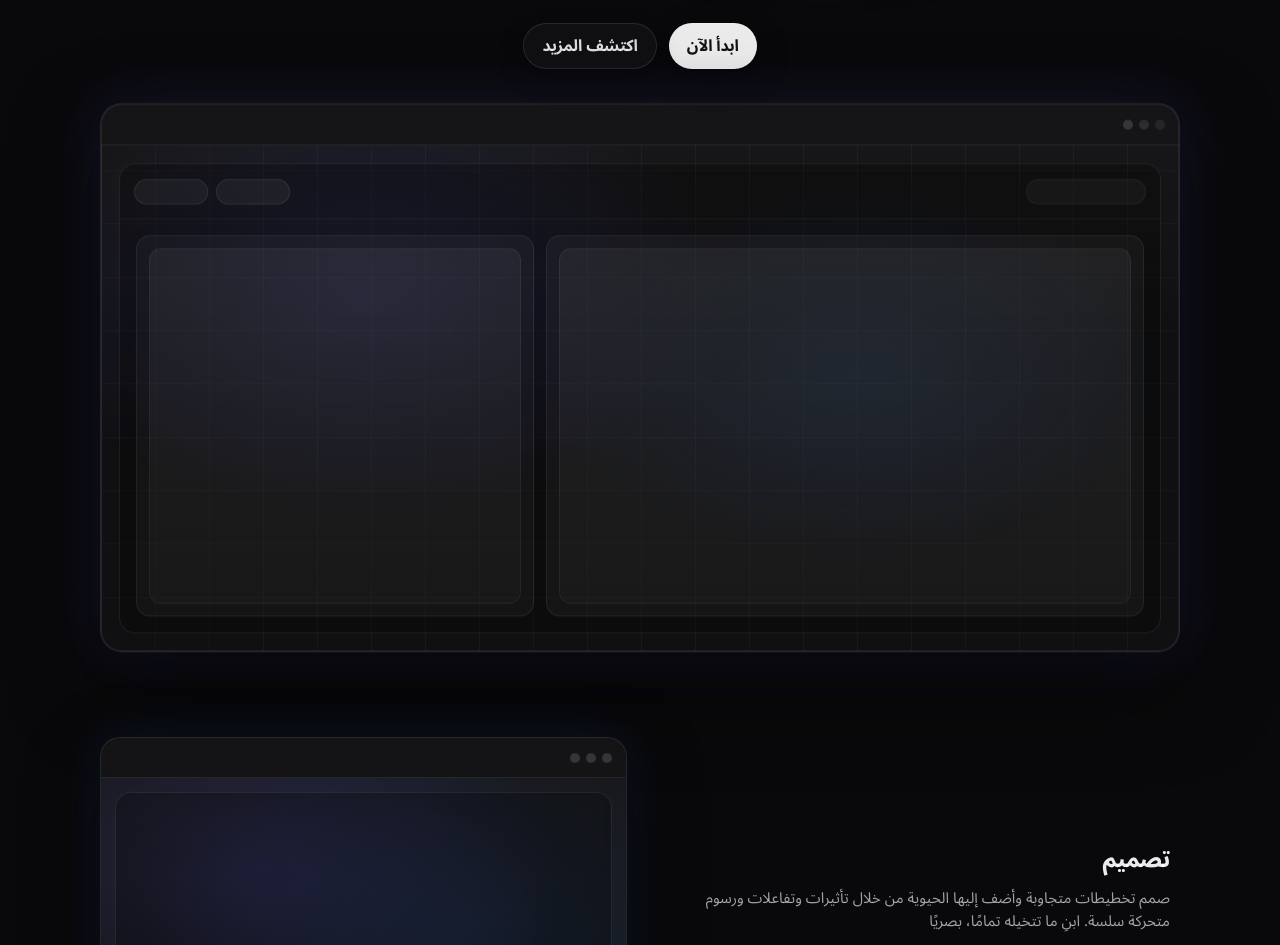
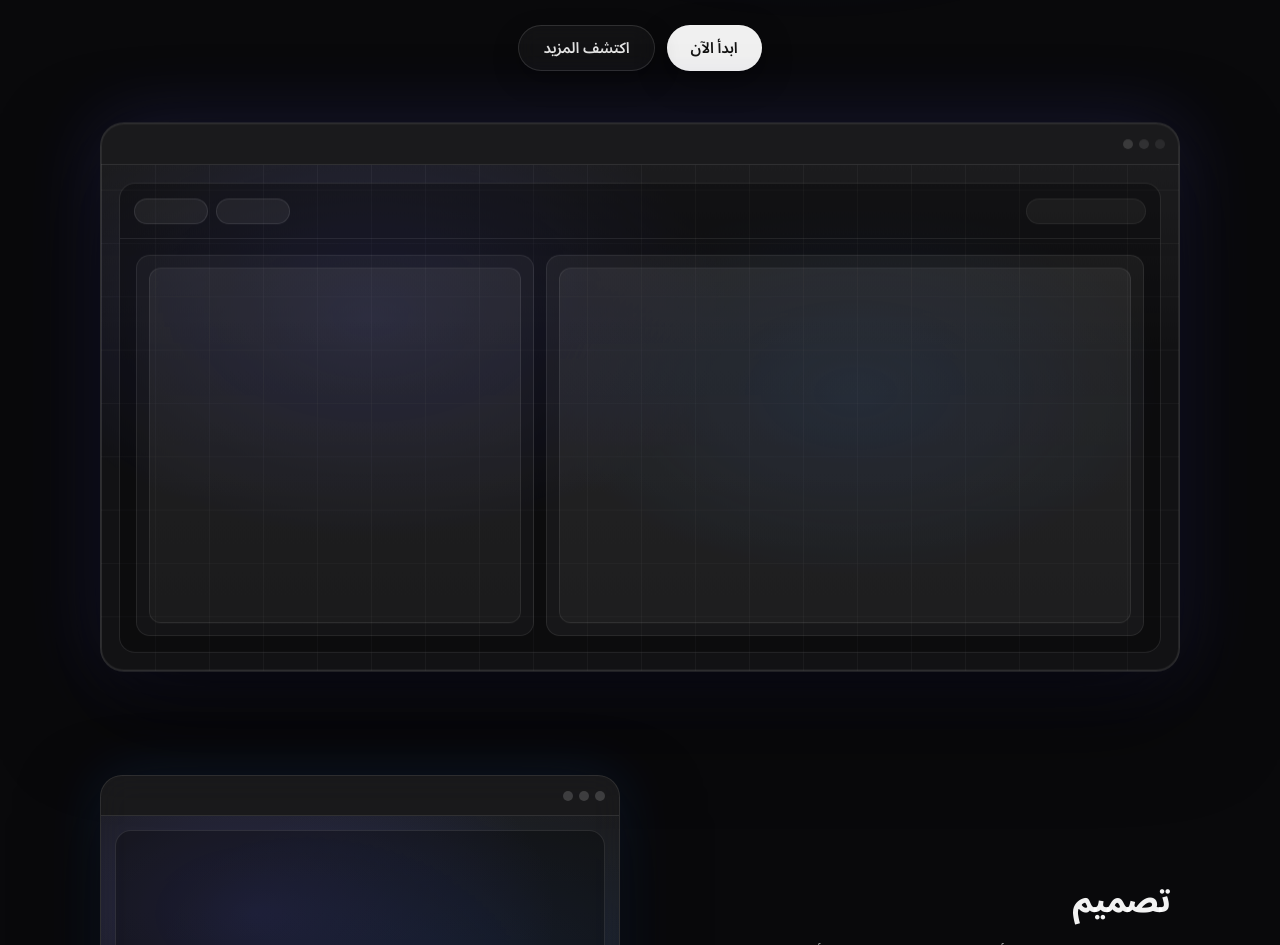
Before and after one commit to ibrimx/Aircraft, a Next.js app in the folder apps/web/: page / in a window 1280 px wide. Shown: the part 307-1252 px from the top of the page. Built offline with nearby package versions, Linux system fonts and the light colour scheme.

Commit message:
Update home.module.css

```diff
--- a/apps/web/src/pages/home.module.css
+++ b/apps/web/src/pages/home.module.css
@@ -5,6 +5,7 @@
   background: #09090b;
   color: rgba(255, 255, 255, 0.88);
   direction: rtl;
+  overflow-x: hidden;
 }
 
 .bgGlow {
@@ -13,11 +14,17 @@
   pointer-events: none;
   z-index: 0;
   background:
-    radial-gradient(800px 500px at 50% 10%, rgba(99, 102, 241, 0.18), transparent 55%),
-    radial-gradient(700px 450px at 60% 20%, rgba(59, 130, 246, 0.12), transparent 60%),
-    radial-gradient(900px 600px at 40% 5%, rgba(168, 85, 247, 0.10), transparent 60%);
-  filter: blur(10px);
-  opacity: 0.9;
+    radial-gradient(800px 500px at 50% 10%, rgba(99, 102, 241, 0.20), transparent 55%),
+    radial-gradient(700px 450px at 60% 20%, rgba(59, 130, 246, 0.14), transparent 60%),
+    radial-gradient(900px 600px at 40% 5%, rgba(168, 85, 247, 0.12), transparent 60%);
+  filter: blur(12px);
+  opacity: 0.95;
+  animation: glowPulse 10s ease-in-out infinite;
+}
+
+@keyframes glowPulse {
+  0%, 100% { opacity: 0.9; }
+  50% { opacity: 1; }
 }
 
 .container {
@@ -38,11 +45,19 @@
   font-weight: 800;
   letter-spacing: -0.02em;
   font-size: 18px;
-  color: rgba(255, 255, 255, 0.92);
-  background: linear-gradient(180deg, rgba(255,255,255,0.95), rgba(255,255,255,0.78));
+  background: linear-gradient(180deg, rgba(255,255,255,0.98), rgba(255,255,255,0.80));
   -webkit-background-clip: text;
   background-clip: text;
   color: transparent;
+  cursor: default;
+  transition: all 0.3s ease;
+}
+
+.logo:hover {
+  background: linear-gradient(180deg, #fff, rgba(255,255,255,0.85));
+  -webkit-background-clip: text;
+  background-clip: text;
+  filter: drop-shadow(0 0 8px rgba(99, 102, 241, 0.4));
 }
 
 .hero {
@@ -57,14 +72,16 @@
   line-height: 1.08;
   font-weight: 800;
   letter-spacing: -0.03em;
-  color: rgba(255, 255, 255, 0.94);
+  color: rgba(255, 255, 255, 0.96);
+  text-shadow: 0 2px 20px rgba(99, 102, 241, 0.15);
 }
 
 .heroSub {
   margin: 18px auto 0;
   max-width: 860px;
   font-size: clamp(15px, 1.6vw, 18px);
-  color: rgba(255, 255, 255, 0.62);
+  color: rgba(255, 255, 255, 0.64);
+  line-height: 1.6;
 }
 
 .ctaRow {
@@ -78,72 +95,95 @@
 .btnPrimary,
 .btnSecondary {
   height: 46px;
-  padding: 0 18px;
+  padding: 0 24px;
   border-radius: 999px;
   display: inline-flex;
   align-items: center;
   justify-content: center;
-  font-weight: 700;
+  font-weight: 600;
+  font-size: 15px;
   letter-spacing: -0.01em;
-  transition: transform 160ms ease, background 160ms ease, border-color 160ms ease, box-shadow 160ms ease;
+  transition: all 0.25s cubic-bezier(0.25, 0.46, 0.45, 0.94);
   user-select: none;
+  position: relative;
+  overflow: hidden;
 }
 
 .btnPrimary {
-  background: rgba(255, 255, 255, 0.92);
+  background: rgba(255, 255, 255, 0.94);
   color: rgba(0, 0, 0, 0.92);
   box-shadow:
-    0 10px 30px rgba(0, 0, 0, 0.35),
-    0 0 0 1px rgba(255, 255, 255, 0.12) inset;
+    0 10px 30px rgba(0, 0, 0, 0.4),
+    0 0 0 1px rgba(255, 255, 255, 0.14) inset;
 }
 
 .btnPrimary:hover {
-  transform: translateY(-1px);
+  transform: translateY(-2px);
+  background: #fff;
   box-shadow:
-    0 16px 42px rgba(0, 0, 0, 0.42),
-    0 0 0 1px rgba(255, 255, 255, 0.16) inset,
-    0 0 30px rgba(99, 102, 241, 0.20);
+    0 16px 42px rgba(0, 0, 0, 0.45),
+    0 0 0 1px rgba(255, 255, 255, 0.18) inset,
+    0 0 40px rgba(99, 102, 241, 0.25);
+}
+
+.btnPrimary:active {
+  transform: translateY(0px);
 }
 
 .btnSecondary {
-  background: rgba(255, 255, 255, 0.03);
-  color: rgba(255, 255, 255, 0.86);
-  border: 1px solid rgba(255, 255, 255, 0.10);
-  box-shadow: 0 10px 26px rgba(0, 0, 0, 0.25);
+  background: rgba(255, 255, 255, 0.04);
+  color: rgba(255, 255, 255, 0.88);
+  border: 1px solid rgba(255, 255, 255, 0.12);
+  box-shadow: 0 10px 26px rgba(0, 0, 0, 0.28);
+  backdrop-filter: blur(10px);
 }
 
 .btnSecondary:hover {
-  transform: translateY(-1px);
-  border-color: rgba(255, 255, 255, 0.16);
+  transform: translateY(-2px);
+  border-color: rgba(255, 255, 255, 0.18);
+  background: rgba(255, 255, 255, 0.06);
   box-shadow:
-    0 14px 34px rgba(0, 0, 0, 0.34),
-    0 0 28px rgba(59, 130, 246, 0.16);
+    0 14px 34px rgba(0, 0, 0, 0.36),
+    0 0 32px rgba(59, 130, 246, 0.18);
+}
+
+.btnSecondary:active {
+  transform: translateY(0px);
 }
 
 /* ---------- Mockup (Framer-like curved) ---------- */
 
 .mockWrap {
-  margin-top: 34px;
+  margin-top: 48px;
   display: flex;
   justify-content: center;
+  will-change: transform, opacity;
 }
 
 .mockPerspective {
   width: min(1120px, 100%);
-  transform: perspective(1400px) rotateX(9deg);
-  transform-origin: center top;
+  transform-style: preserve-3d;
+  will-change: transform;
 }
 
 .mockCard {
-  border-radius: 22px;
-  border: 1px solid rgba(255, 255, 255, 0.10);
-  background: rgba(255, 255, 255, 0.03);
-  backdrop-filter: blur(14px);
+  border-radius: 24px;
+  border: 1px solid rgba(255, 255, 255, 0.12);
+  background: rgba(255, 255, 255, 0.04);
+  backdrop-filter: blur(16px);
   overflow: hidden;
   box-shadow:
-    0 34px 90px rgba(0, 0, 0, 0.55),
-    0 0 0 1px rgba(255, 255, 255, 0.06) inset,
-    0 0 60px rgba(99, 102, 241, 0.18);
+    0 40px 100px rgba(0, 0, 0, 0.60),
+    0 0 0 1px rgba(255, 255, 255, 0.08) inset,
+    0 0 80px rgba(99, 102, 241, 0.20);
+  transition: all 0.4s cubic-bezier(0.25, 0.46, 0.45, 0.94);
+}
+
+.mockCard:hover {
+  box-shadow:
+    0 45px 110px rgba(0, 0, 0, 0.65),
+    0 0 0 1px rgba(255, 255, 255, 0.12) inset,
+    0 0 100px rgba(99, 102, 241, 0.28);
 }
 
 .mockTopBar {
@@ -152,8 +192,8 @@
   align-items: center;
   gap: 10px;
   padding: 0 14px;
-  border-bottom: 1px solid rgba(255, 255, 255, 0.08);
-  background: rgba(255, 255, 255, 0.02);
+  border-bottom: 1px solid rgba(255, 255, 255, 0.10);
+  background: rgba(255, 255, 255, 0.03);
 }
 
 .dots {
@@ -165,7 +205,8 @@
   width: 10px;
   height: 10px;
   border-radius: 999px;
-  background: rgba(255, 255, 255, 0.14);
+  background: rgba(255, 255, 255, 0.16);
+  will-change: opacity;
 }
 
 .mockBody {
@@ -177,32 +218,32 @@
   position: absolute;
   inset: 0;
   background:
-    radial-gradient(600px 380px at 25% 30%, rgba(99, 102, 241, 0.20), transparent 60%),
-    radial-gradient(520px 320px at 70% 45%, rgba(59, 130, 246, 0.14), transparent 60%),
-    linear-gradient(180deg, rgba(255,255,255,0.04), transparent 40%),
+    radial-gradient(600px 380px at 25% 30%, rgba(99, 102, 241, 0.22), transparent 60%),
+    radial-gradient(520px 320px at 70% 45%, rgba(59, 130, 246, 0.16), transparent 60%),
+    linear-gradient(180deg, rgba(255,255,255,0.05), transparent 40%),
     repeating-linear-gradient(
       90deg,
-      rgba(255,255,255,0.04) 0px,
-      rgba(255,255,255,0.04) 1px,
+      rgba(255,255,255,0.045) 0px,
+      rgba(255,255,255,0.045) 1px,
       transparent 1px,
       transparent 54px
     ),
     repeating-linear-gradient(
       0deg,
-      rgba(255,255,255,0.035) 0px,
-      rgba(255,255,255,0.035) 1px,
+      rgba(255,255,255,0.04) 0px,
+      rgba(255,255,255,0.04) 1px,
       transparent 1px,
       transparent 54px
     );
-  opacity: 0.85;
+  opacity: 0.9;
 }
 
 .mockContent {
   position: absolute;
   inset: 18px;
   border-radius: 16px;
-  border: 1px solid rgba(255, 255, 255, 0.08);
-  background: rgba(0, 0, 0, 0.25);
+  border: 1px solid rgba(255, 255, 255, 0.10);
+  background: rgba(0, 0, 0, 0.30);
   overflow: hidden;
 }
 
@@ -212,15 +253,16 @@
   align-items: center;
   justify-content: space-between;
   padding: 0 14px;
-  border-bottom: 1px solid rgba(255, 255, 255, 0.06);
+  border-bottom: 1px solid rgba(255, 255, 255, 0.08);
 }
 
 .mockPill {
   height: 26px;
   width: 120px;
   border-radius: 999px;
-  background: rgba(255, 255, 255, 0.06);
-  border: 1px solid rgba(255, 255, 255, 0.08);
+  background: rgba(255, 255, 255, 0.08);
+  border: 1px solid rgba(255, 255, 255, 0.10);
+  will-change: opacity;
 }
 
 .mockActions {
@@ -232,8 +274,15 @@
   height: 26px;
   width: 74px;
   border-radius: 999px;
-  background: rgba(255, 255, 255, 0.05);
-  border: 1px solid rgba(255, 255, 255, 0.08);
+  background: rgba(255, 255, 255, 0.06);
+  border: 1px solid rgba(255, 255, 255, 0.10);
+  cursor: pointer;
+  transition: all 0.3s ease;
+}
+
+.mockChip:hover {
+  background: rgba(255, 255, 255, 0.10);
+  border-color: rgba(255, 255, 255, 0.14);
 }
 
 .mockMain {
@@ -246,36 +295,48 @@
 
 .mockPanel {
   border-radius: 14px;
-  background: rgba(255, 255, 255, 0.04);
-  border: 1px solid rgba(255, 255, 255, 0.07);
+  background: rgba(255, 255, 255, 0.05);
+  border: 1px solid rgba(255, 255, 255, 0.08);
+  cursor: pointer;
+  transition: all 0.3s cubic-bezier(0.25, 0.46, 0.45, 0.94);
+}
+
+.mockPanel:hover {
+  border-color: rgba(255, 255, 255, 0.12);
 }
 
 .mockPanelTall {
   border-radius: 14px;
-  background: rgba(255, 255, 255, 0.035);
-  border: 1px solid rgba(255, 255, 255, 0.07);
+  background: rgba(255, 255, 255, 0.04);
+  border: 1px solid rgba(255, 255, 255, 0.08);
+  cursor: pointer;
+  transition: all 0.3s cubic-bezier(0.25, 0.46, 0.45, 0.94);
+}
+
+.mockPanelTall:hover {
+  border-color: rgba(255, 255, 255, 0.12);
 }
 
 .mockPanelInner {
   margin: 12px;
   height: calc(100% - 24px);
   border-radius: 12px;
-  background: linear-gradient(180deg, rgba(255,255,255,0.05), rgba(255,255,255,0.02));
-  border: 1px solid rgba(255, 255, 255, 0.06);
+  background: linear-gradient(180deg, rgba(255,255,255,0.06), rgba(255,255,255,0.03));
+  border: 1px solid rgba(255, 255, 255, 0.08);
 }
 
 /* ---------- Features ---------- */
 
 .features {
-  margin-top: 78px;
+  margin-top: 100px;
   display: grid;
-  gap: 36px;
+  gap: 60px;
 }
 
 .featureRow {
   display: grid;
   grid-template-columns: 1fr 1fr;
-  gap: 26px;
+  gap: 40px;
   align-items: center;
 }
 
@@ -284,28 +345,37 @@
 }
 
 .featureTitle {
-  font-size: 22px;
+  font-size: 32px;
   font-weight: 800;
-  letter-spacing: -0.02em;
-  color: rgba(255, 255, 255, 0.92);
-  margin-bottom: 10px;
+  letter-spacing: -0.025em;
+  color: rgba(255, 255, 255, 0.95);
+  margin-bottom: 14px;
 }
 
 .featureDesc {
-  font-size: 15px;
-  color: rgba(255, 255, 255, 0.62);
+  font-size: 16px;
+  line-height: 1.7;
+  color: rgba(255, 255, 255, 0.65);
   max-width: 520px;
 }
 
 .featureMock {
-  border-radius: 20px;
-  border: 1px solid rgba(255, 255, 255, 0.10);
-  background: rgba(255, 255, 255, 0.03);
-  backdrop-filter: blur(14px);
+  border-radius: 22px;
+  border: 1px solid rgba(255, 255, 255, 0.12);
+  background: rgba(255, 255, 255, 0.04);
+  backdrop-filter: blur(16px);
   overflow: hidden;
   box-shadow:
-    0 28px 70px rgba(0, 0, 0, 0.50),
-    0 0 50px rgba(59, 130, 246, 0.12);
+    0 32px 80px rgba(0, 0, 0, 0.55),
+    0 0 60px rgba(59, 130, 246, 0.14);
+  transition: all 0.4s cubic-bezier(0.25, 0.46, 0.45, 0.94);
+  cursor: pointer;
+}
+
+.featureMock:hover {
+  box-shadow:
+    0 36px 90px rgba(0, 0, 0, 0.60),
+    0 0 80px rgba(59, 130, 246, 0.20);
 }
 
 .featureMockTop {
@@ -314,24 +384,29 @@
   align-items: center;
   padding: 0 14px;
   gap: 10px;
-  border-bottom: 1px solid rgba(255, 255, 255, 0.08);
-  background: rgba(255, 255, 255, 0.02);
+  border-bottom: 1px solid rgba(255, 255, 255, 0.10);
+  background: rgba(255, 255, 255, 0.03);
 }
 
 .featureMockBody {
-  height: 260px;
+  height: 280px;
   position: relative;
   background:
-    radial-gradient(500px 320px at 30% 35%, rgba(99, 102, 241, 0.20), transparent 60%),
-    radial-gradient(520px 340px at 70% 60%, rgba(59, 130, 246, 0.14), transparent 60%),
-    linear-gradient(180deg, rgba(255,255,255,0.03), rgba(255,255,255,0.01));
+    radial-gradient(500px 320px at 30% 35%, rgba(99, 102, 241, 0.22), transparent 60%),
+    radial-gradient(520px 340px at 70% 60%, rgba(59, 130, 246, 0.16), transparent 60%),
+    linear-gradient(180deg, rgba(255,255,255,0.04), rgba(255,255,255,0.02));
 }
 
 .featureMockOverlay {
   position: absolute;
   inset: 14px;
   border-radius: 16px;
-  border: 1px solid rgba(255, 255, 255, 0.08);
+  border: 1px solid rgba(255, 255, 255, 0.10);
+  background: rgba(0, 0, 0, 0.30);
+  transition: all 0.3s cubic-bezier(0.25, 0.46, 0.45, 0.94);
+}
+
+.featureMockOverlay:hover {
   background: rgba(0, 0, 0, 0.25);
 }
 
@@ -340,16 +415,18 @@
     margin-top: 44px;
   }
 
-  .mockPerspective {
-    transform: perspective(1400px) rotateX(7deg);
-  }
-
   .featureRow {
     grid-template-columns: 1fr;
+    gap: 30px;
   }
 
   .featureDesc {
     max-width: 100%;
+  }
+
+  .features {
+    margin-top: 80px;
+    gap: 50px;
   }
 }
 
@@ -370,4 +447,8 @@
   .mockMain {
     grid-template-columns: 1fr;
   }
+
+  .featureTitle {
+    font-size: 26px;
+  }
 }
```
